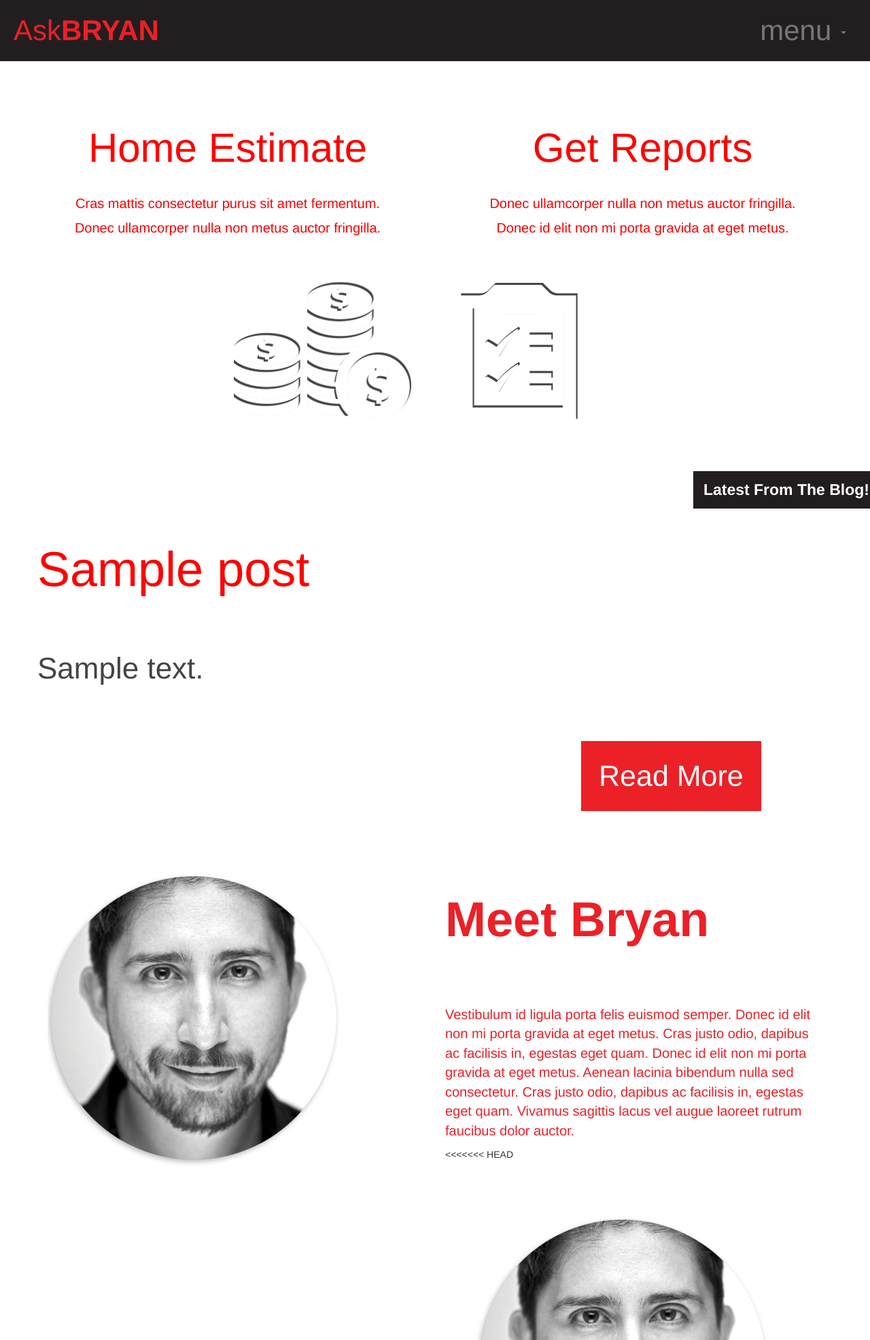
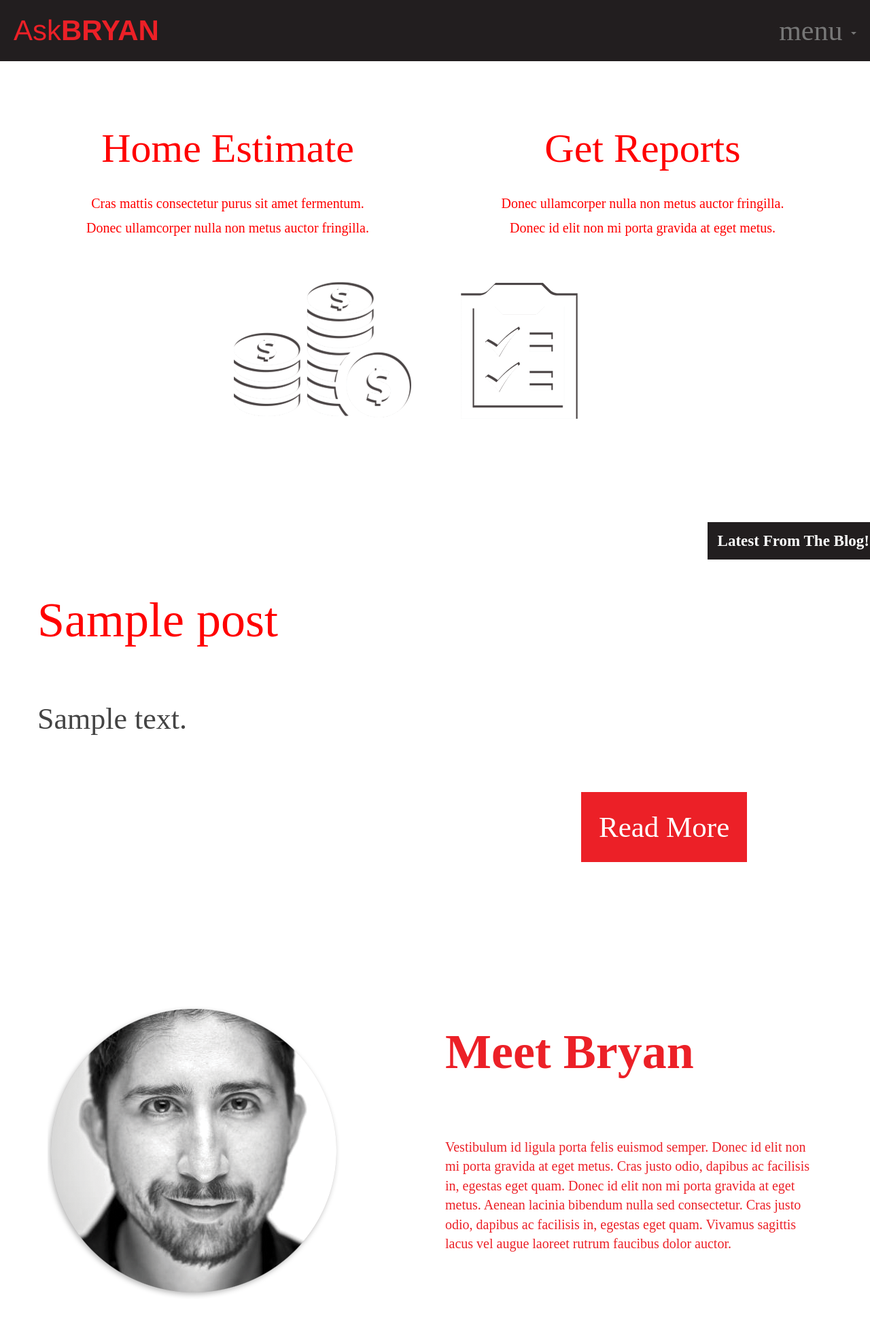
Before and after one commit to tazemebro/wordpress-enviroment, a WordPress theme: template themes/askbryan/index.php in a window 1280 px wide. Shown: the top 1971 px of the page at 68% size. Run offline with PHP 8.4 and a stand-in for WordPress, Linux system fonts and the light colour scheme; the site name, menu and one post (Sample post) are stand-ins, and other content is empty.

Commit message:
Revert f34e884..ef8d34a
This rolls back to commit f34e884a6df0dbffe09082abe6480587ea6d7b06.

```diff
--- a/themes/askbryan/functions.php
+++ b/themes/askbryan/functions.php
@@ -73,8 +73,8 @@
 	    wp_enqueue_style( 'style' );
 
 	    /*JavaScript*/
-	    wp_register_style( 'bootstrap.min.js', get_stylesheet_directory_uri().'/js/bootstrap.min.js', '', '', 'all' );
-	    wp_enqueue_style( 'bootstrap.min.js' );
+	    wp_register_style( 'site.js', get_stylesheet_directory_uri().'/js/site.js', '', '', 'all' );
+	    wp_enqueue_style( 'site.js' );
 
 	}
 
--- a/themes/askbryan/index.php
+++ b/themes/askbryan/index.php
@@ -53,7 +53,7 @@
 		</div>
 	</div>
 <!-- Blog Section -->
-<div class="container">
+<div class="container" style="padding-top: 75px; padding-bottom: 120px;">
 	<div class="row">
 		<div class="blog col-md-12 pull-right">
 			<h3 class="latest">Latest From The Blog!</h3>
@@ -84,7 +84,7 @@
 <!-- End Blog Section -->
 
 <!-- Meet Bryan Section -->
-<div class="meet_bryan container">
+<div class="meet_bryan container" style="padding-bottom: 200px;">
 	<div class="row">
 	<div class="col-md-6">
 				<img src="<?php bloginfo ('template_directory'); ?>/css/images/bryan.png" alt="Bryan Vasquez" style="margin-top: -90px;"/>
@@ -93,26 +93,16 @@
 				<h1>Meet Bryan</h1>
 				<p>Vestibulum id ligula porta felis euismod semper. Donec id elit non mi porta gravida at eget metus. Cras justo odio, dapibus ac facilisis in, egestas eget quam. Donec id elit non mi porta gravida at eget metus. Aenean lacinia bibendum nulla sed consectetur. Cras justo odio, dapibus ac facilisis in, egestas eget quam. Vivamus sagittis lacus vel augue laoreet rutrum faucibus dolor auctor.
 				</p>
-<<<<<<< HEAD
 		</div>
 
-=======
-					<img src="<?php bloginfo ('template_directory'); ?>/css/images/bryan.png" alt="Bryan Vasquez"/>
-		</div>
->>>>>>> FETCH_HEAD
 	</div>
 </div>
 <!-- End Meet Bryan Section -->
 <!-- Contact Section -->
-	<div class="contact container-fluid">
+	<div class="contact container-fluid" style="width: 100%; padding-top: 100px; padding-bottom: 250px;">
 		<div class="row">
-<<<<<<< HEAD
 			<div class="col-md-6 contact_form">
 				<h2 style="margin-left: 50px;">Let's Get in Touch</h2>
-=======
-			<div class="col-md-6">
-				<h1>Let's Get in Touch</h1>
->>>>>>> FETCH_HEAD
 
 				<form method="post" action="contact">
 					<input type="text" name="cf_name" placeholder="Name" />
@@ -121,7 +111,7 @@
 					<input type="text" name="cf_email" placeholder="Email" />
 						<br />
 						<br />
-					<input class="what?" type="text" name="cf_service" placeholder="What Can I Do For You?"/>
+					<input type="text" name="cf_service" placeholder="What Can I Do For You?" style="padding-bottom: 90px;" />
 						<br />
 						<br />
 					<button type="submit" class="submit	">Submit</button>
--- a/themes/askbryan/parts/shared/footer.php
+++ b/themes/askbryan/parts/shared/footer.php
@@ -1,5 +1,5 @@
 
-	<footer class="all_rights">
+	<footer style="text-align: center; background-color: black; color: #ec2027; padding-bottom: 15px; margin-top: -48px; margin-right: -15px; padding-top: 13px;">
 		&copy; <?php echo date("Y"); ?> <?php bloginfo( 'name' ); ?>. All rights reserved.
-		<h1 class="made_by">Made by <a href="http://www.beeing.us">beeing</a></h1>
+		<h1 style="margin-top: 9px; margin-right: 42px;" class="made_by">Made by <a href="http://www.beeing.us">beeing</a></h1>
 	</footer>
--- a/themes/askbryan/parts/shared/header.php
+++ b/themes/askbryan/parts/shared/header.php
@@ -1,5 +1,5 @@
 <header>
-<nav class="navbar navbar-default" role="navigation" class="navigation">
+<nav class="navbar navbar-default" role="navigation" style="margin-right: -15px;">
   <div class="container-fluid">
     <!-- Brand and toggle get grouped for better mobile display -->
     <div class="navbar-header">
--- a/themes/askbryan/style.css
+++ b/themes/askbryan/style.css
@@ -25,7 +25,6 @@ CONTENTS:
 @import "/askbryan/wp-content/themes/askbryan/css/reset.css";
 @import "/askbryan/wp-content/themes/askbryan/css/bootstrap.min.css";
 
-<<<<<<< HEAD
 html,body
 {
     width: 100%;
@@ -36,8 +35,6 @@ html,body
     font-family: raleway;
 }
 
-=======
->>>>>>> FETCH_HEAD
 div,
 article,
 section,
@@ -117,10 +114,6 @@ a.navbar-brand{
 05 Body ------------------------------------------------------------
 ---------------------------------------------------------------------------------------------------------- */
 .hero {
-<<<<<<< HEAD
-=======
-	background: url('images/homescreen_background_image.jpg') no-repeat top center;
->>>>>>> FETCH_HEAD
 	background-size: cover;
 	padding:75px 45px 50px 45px;
 	margin-top: -20px;
@@ -170,7 +163,6 @@ a.navbar-brand{
 
 .blog {
 	background-color: white;
-	padding-top: 0px;
 }
 
 .blog a {
```
